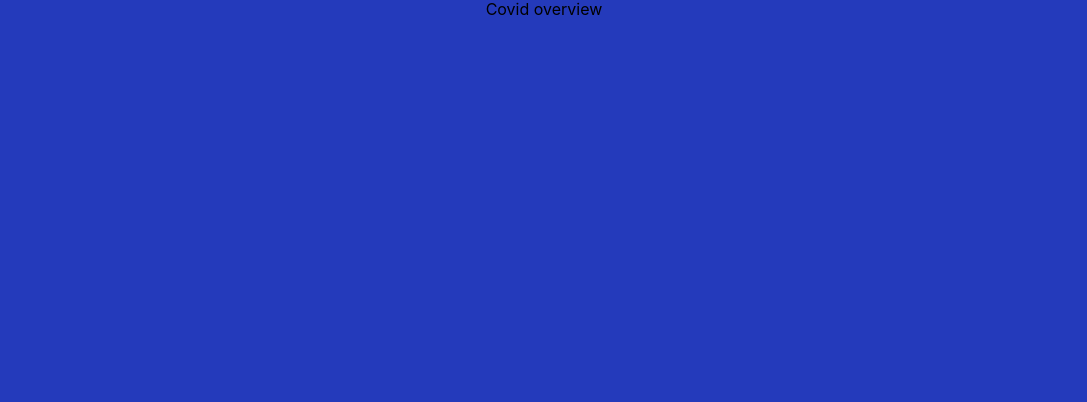
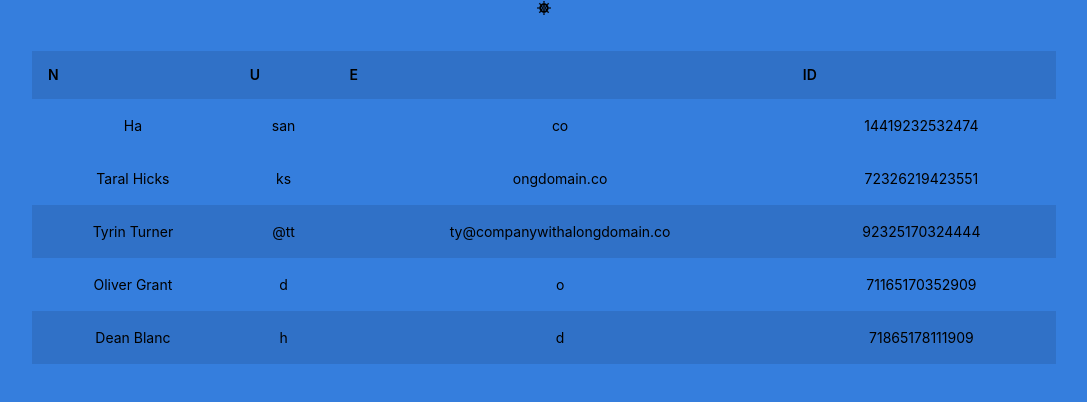
Before and after one commit to algerina/coronavirus, a React (Create React App) app: page /Home in a window 1280 px wide. Shown: the top 402 px of the page, without its empty margins (96-1183 px from the left). Built offline with nearby package versions, Linux system fonts and the light colour scheme.

Commit message:
Add home page

```diff
--- a/src/components/Card.js
+++ b/src/components/Card.js
@@ -1,9 +1,9 @@
 import React from 'react';
 
 const Card = (params) => {
-  const {country, todayCases, countryInfo: {flag}} = params.data;
+  const { country, todayCases, countryInfo: { flag } } = params.data; // eslint-disable-line
   return (
-  <div className="tc bg-light-red dib br3 pa3 ma2 grow bw2 shadow-5">
+    <div className="tc bg--light-blue dib br3 pa3 ma2 grow bw2 shadow-5">
       <div>
         <img src={flag} alt="flag" />
       </div>
@@ -14,5 +14,5 @@ const Card = (params) => {
       </div>
     </div>
   );
-}
+};
 export default Card;
--- a/src/components/CardList.js
+++ b/src/components/CardList.js
@@ -3,34 +3,26 @@ import { useSelector, useDispatch } from 'react-redux';
 import Card from './Card';
 import SearchBox from './SearchBox';
 import Header from './Header';
-import World from './World';
 import { getCountriesAsync } from '../redux/reducers/dataReducer';
 
 const CardList = () => {
   const [searchTerm, setSearchTerm] = useState('');
 
+  const dispatch = useDispatch();
+  let countries = useSelector((state) => state.dataReducer);
+
   useEffect(() => {
     dispatch(getCountriesAsync());
   }, []);
-
-    const dispatch = useDispatch();
-    let countries = useSelector((state) => state.dataReducer);
-
-    // const searchChange = (e) => {
-    //   const searchTerm = e.target.value;
 
   if (searchTerm.length > 0) {
     countries = countries.filter((country) => country.country.toLowerCase().includes(searchTerm.toLowerCase()));
   }
 
-    //   return countries;
-    // }
-
   return (
     <div>
       <Header />
       <SearchBox setSearchTerm={setSearchTerm} />
-            <World />
       <div>
         {countries.map(country => {
                     if (country.countryInfo.iso3) {
--- a/src/components/Header.js
+++ b/src/components/Header.js
@@ -6,9 +6,9 @@ import { Link } from 'react-router-dom';
 
 const Header = () => (
   <div>
-    <header className="bg-black-90  w-100 ph3 pv3 pv4-ns ph4-m ph5-l">
-      <nav className="f6 fw6 ttu tracked">
-        <Link
+    <header className="bg--dark-blue-90  w-100 ph3 pv3 pv4-ns ph4-m ph5-l">
+      <nav className="f6 fw6 tracked">
+        <Link className="link dim white dib mr6"
           to={{
             pathname: '/Home',
           }}
--- a/src/components/Home.js
+++ b/src/components/Home.js
@@ -1,9 +1,58 @@
-import React from 'react'
+import React from 'react';
+import { MdCoronavirus } from 'react-icons/md';
 
 export default function Home() {
   return (
     <div>
-      Covid overview
+      <div value={{ style: { height: 10 } }}>
+        <MdCoronavirus />
+      </div>
+      <div className="pa4">
+        <div className="overflow-auto">
+          <table className="f6 w-100 mw8 center" cellSpacing="0">
+            <thead>
+              <tr className="stripe-dark">
+                <th className="fw6 tl pa3">N</th>
+                <th className="fw6 tl pa3">U</th>
+                <th className="fw6 tl pa3">E</th>
+                <th className="fw6 tl pa3">ID</th>
+              </tr>
+            </thead>
+            <tbody className="lh-copy">
+              <tr classame="stripe-dark">
+                <td className="pa3">Ha</td>
+                <td className="pa3">san</td>
+                <td className="pa3">co</td>
+                <td className="pa3">14419232532474</td>
+              </tr>
+              <tr className="stripe-dark">
+                <td className="pa3">Taral Hicks</td>
+                <td className="pa3">ks</td>
+                <td className="pa3">ongdomain.co</td>
+                <td className="pa3">72326219423551</td>
+              </tr>
+              <tr className="stripe-dark">
+                <td className="pa3">Tyrin Turner</td>
+                <td className="pa3">@tt</td>
+                <td className="pa3">ty@companywithalongdomain.co</td>
+                <td className="pa3">92325170324444</td>
+              </tr>
+              <tr className="stripe-dark">
+                <td className="pa3">Oliver Grant</td>
+                <td className="pa3">d</td>
+                <td className="pa3">o</td>
+                <td className="pa3">71165170352909</td>
+              </tr>
+              <tr className="stripe-dark">
+                <td className="pa3">Dean Blanc</td>
+                <td className="pa3"> h</td>
+                <td className="pa3">d</td>
+                <td className="pa3">71865178111909</td>
+              </tr>
+            </tbody>
+          </table>
+        </div>
+      </div>
     </div>
-  )
+  );
 }
--- a/src/index.css
+++ b/src/index.css
@@ -14,7 +14,7 @@ body {
     sans-serif;
   -webkit-font-smoothing: antialiased;
   -moz-osx-font-smoothing: grayscale;
-  background-color:rgb(36, 58, 187);
+  background-color:  #357edd;
 }
 
 code {
```
Also changed, not shown: 1 other file (tests, documents, lock files or other folders). Lines whose indentation alone changed are shown as unchanged.
